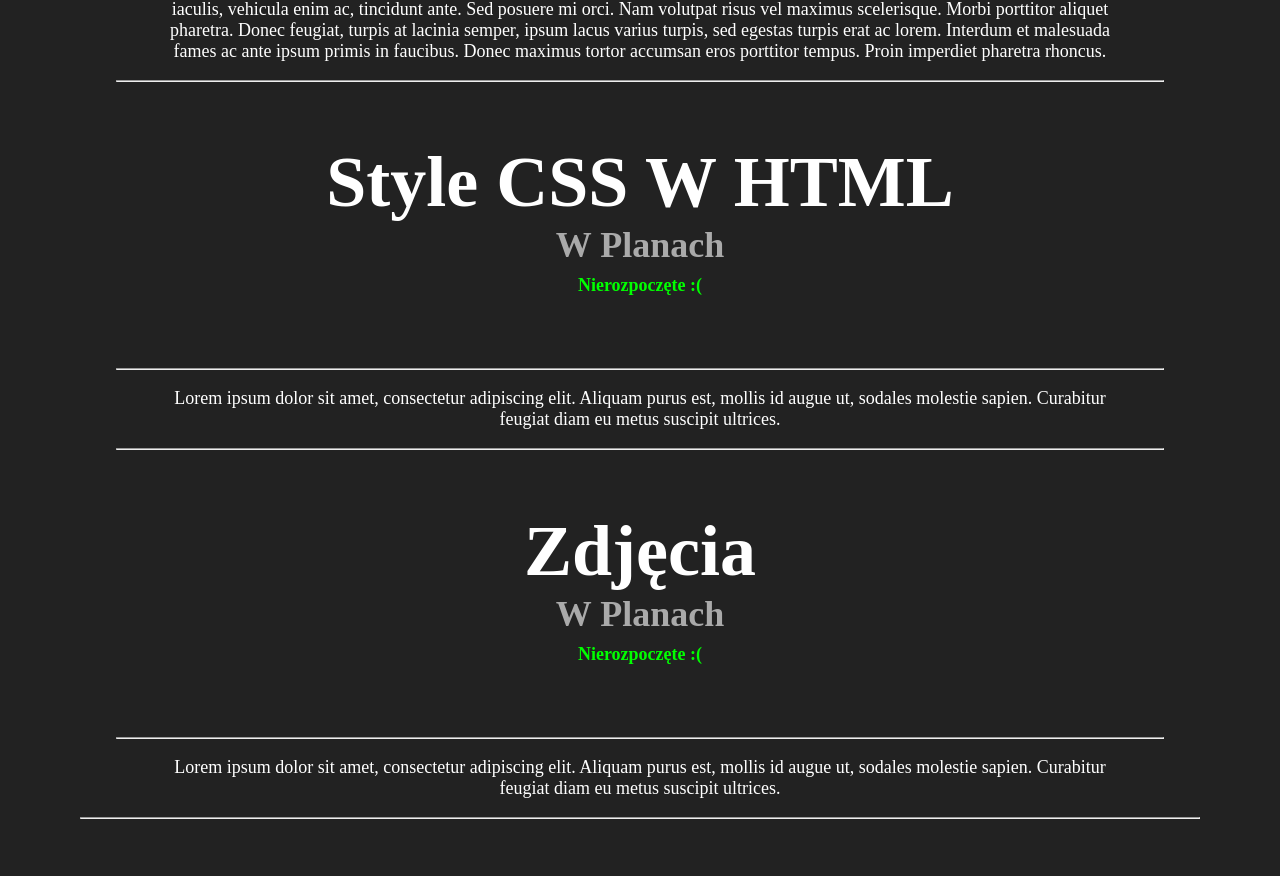
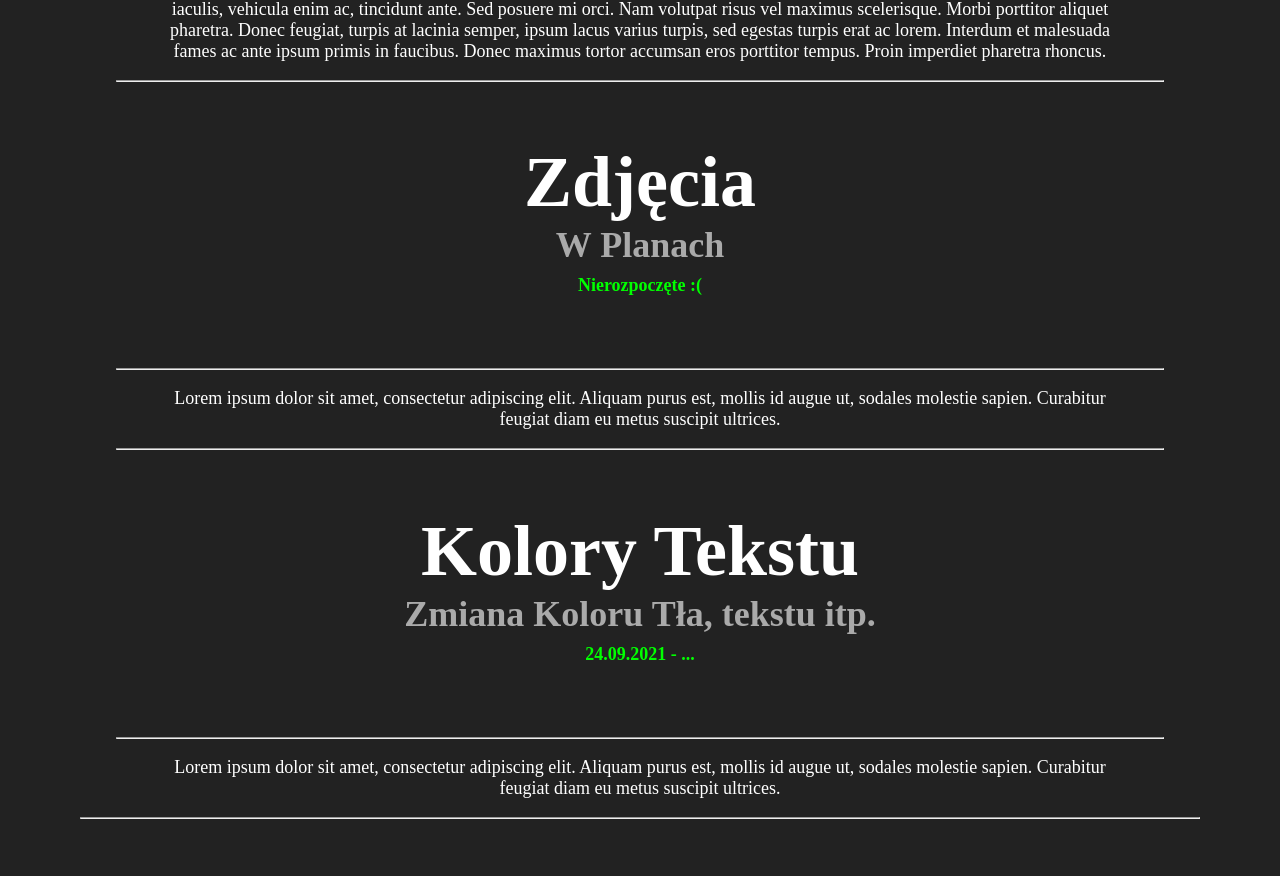
Before and after one commit to BlyatTukan/tsai_1709, a plain HTML site: page index.html in a window 1280 px wide. Shown: the part 1255-2131 px from the top of the page. Drawn offline with Linux system fonts and the light colour scheme.

Commit message:
Update index.html

```diff
--- a/index.html
+++ b/index.html
@@ -38,18 +38,18 @@
             </p>
         </section>
 
-        <section class="style_in_css">
-            <hr><h1 class="title">Style CSS W HTML</h1>
+        <section class="images">
+            <hr><h1 class="title">Zdjęcia</h1>
             <h3 class="subtitle">W Planach</h3>
             <h4 class="date">Nierozpoczęte :(</h4><hr>
 
             <p>Lorem ipsum dolor sit amet, consectetur adipiscing elit. Aliquam purus est, mollis id augue ut, sodales molestie sapien. Curabitur feugiat diam eu metus suscipit ultrices.</p>
         </section>
 
-        <section class="images">
-            <hr><h1 class="title">Zdjęcia</h1>
-            <h3 class="subtitle">W Planach</h3>
-            <h4 class="date">Nierozpoczęte :(</h4><hr>
+        <section class="colors">
+            <hr><h1 class="title">Kolory Tekstu</h1>
+            <h3 class="subtitle">Zmiana Koloru Tła, tekstu itp.</h3>
+            <h4 class="date">24.09.2021 - ...</h4><hr>
 
             <p>Lorem ipsum dolor sit amet, consectetur adipiscing elit. Aliquam purus est, mollis id augue ut, sodales molestie sapien. Curabitur feugiat diam eu metus suscipit ultrices.</p>
         </section>
```
